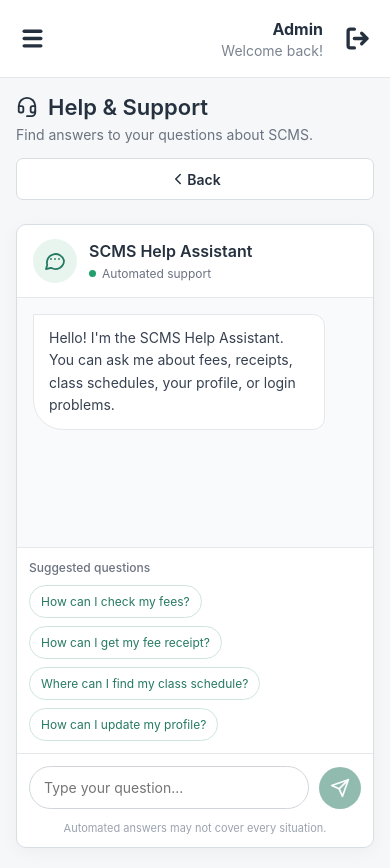
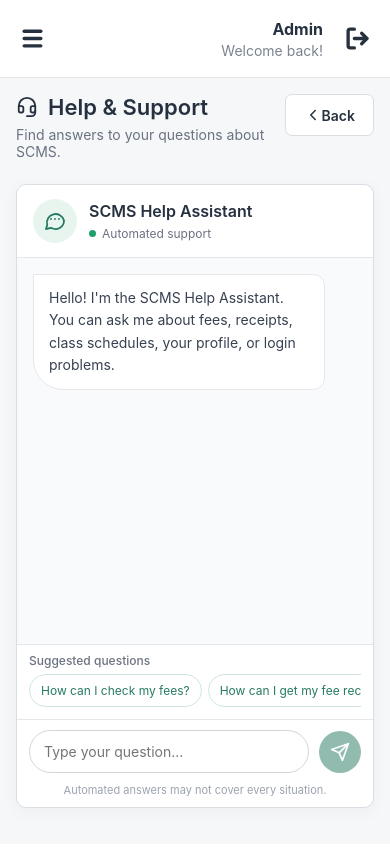
Before and after one commit to anilroyin/SCMS, a React (Vite) app in the folder client/: page /student/help-support in a window 390 px wide. After the commit the page ends 844 px from the top, so only its background shows below. Built offline with nearby package versions, Linux system fonts and the light colour scheme; no server answers; sample sign-in values are in the browser's storage.

Commit message:
Fix: responsive layout design

```diff
--- a/client/src/pages/dashboard.css
+++ b/client/src/pages/dashboard.css
@@ -178,7 +178,7 @@
 .dashboard-summary-card strong {
   display: block;
   margin-top: 8px;
-  color: #26313f;
+  color: #4b535e;
   font-size: 18px;
   font-weight: 700;
   overflow-wrap: anywhere;
--- a/client/src/pages/finances.css
+++ b/client/src/pages/finances.css
@@ -167,7 +167,7 @@
   grid-row: 2;
   min-width: 0;
   margin: 0;
-  color: #26313f;
+  color: #4b535e;
   font-size: 18px;
   font-weight: 700;
   text-align: left;
@@ -581,17 +581,17 @@
   display: inline-flex;
 }
 
-/* Responsive Layout*/
+/* Responsive Layout */
 
-@media (max-width: 1200px) {
+/* Tablet */
+@media (max-width: 1100px) {
   .finance-summary-grid {
     grid-template-columns: repeat(2, minmax(0, 1fr));
   }
 }
 
-/* Tablet and Mobile*/
-
-@media (max-width: 768px) {
+/* Mobile Layout */
+@media (max-width: 700px) {
 
   /* Page spacing below fixed mobile topbar */
   .finances-layout > .page-container.finances-page {
@@ -673,15 +673,13 @@
   }
 }
 
-/*Small Mobile Screen*/
-
-@media (max-width: 420px) {
+/* Small Mobile Screens */
+@media (max-width: 380px) {
 
   .finances-layout > .page-container.finances-page {
     padding: 94px 13px 20px !important;
   }
 
-  /* Keep overview cards in 2 columns */
   .finance-summary-grid {
     grid-template-columns: repeat(2, minmax(0, 1fr));
   }
@@ -703,7 +701,7 @@
   }
 }
 
-/*  Cancelled Expense Details & Teacher Refund Modal*/
+/* Cancelled Expense Details & Teacher Refund Modal */
 
 @media (max-width: 768px) {
 
--- a/client/src/pages/helpSupport.css
+++ b/client/src/pages/helpSupport.css
@@ -312,9 +312,11 @@
   }
 
   .help-support-header {
+    display: flex;
     align-items: flex-start;
-    flex-direction: column;
-    gap: 15px;
+    flex-direction: row;
+    justify-content: space-between;
+    gap: 12px;
   }
 
   .help-support-header h1 {
@@ -322,20 +324,30 @@
   }
 
   .help-support-back {
-    width: 100%;
+    width: auto;
+    flex-shrink: 0;
+    margin-left: auto;
   }
 
   .support-chat-card {
+    display: flex;
+    flex-direction: column;
     height: calc(100dvh - 220px);
     min-height: 420px;
+    overflow: hidden;
   }
 
   .support-chat-header {
+    flex-shrink: 0;
     padding: 14px 16px;
   }
 
   .support-chat-messages {
+    flex: 1 1 0;
+    min-height: 0;
     padding: 16px;
+    overflow-y: auto;
+    -webkit-overflow-scrolling: touch;
   }
 
   .support-message {
@@ -343,10 +355,37 @@
   }
 
   .support-suggestions {
-    padding: 12px;
+    flex-shrink: 0;
+    padding: 8px 12px;
+  }
+
+  .support-suggestions > p {
+    margin: 0 0 6px;
+  }
+
+  .support-suggestion-list {
+    display: flex;
+    flex-wrap: nowrap;
+    gap: 6px;
+    overflow-x: auto;
+    padding-bottom: 4px;
+    -webkit-overflow-scrolling: touch;
+  }
+
+  .support-suggestion-list button {
+    flex-shrink: 0;
+    white-space: nowrap;
   }
 
   .support-chat-form {
-    padding: 12px;
+    display: flex;
+    flex-shrink: 0;
+    padding: 10px 12px;
+  }
+
+  .support-chat-note {
+    flex-shrink: 0;
+    margin: 0;
+    padding: 0 8px 10px;
   }
 }
```
